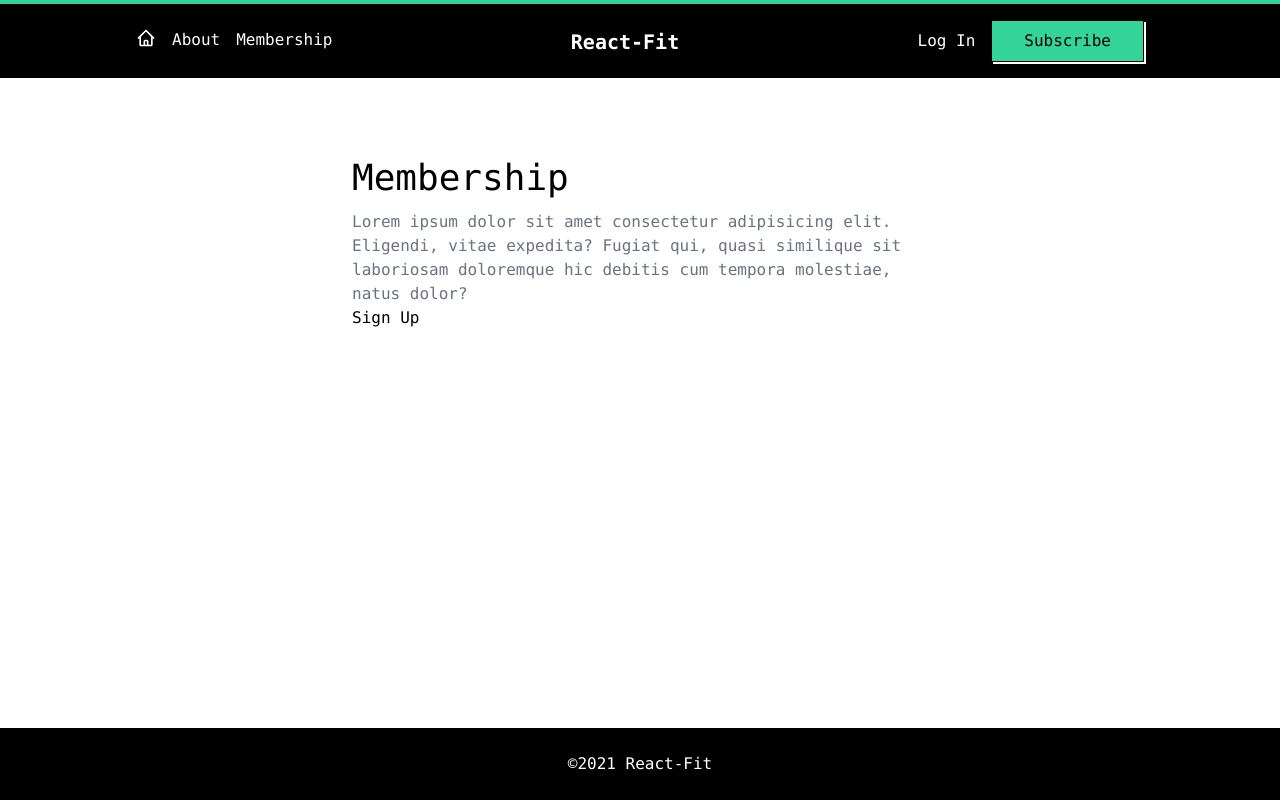
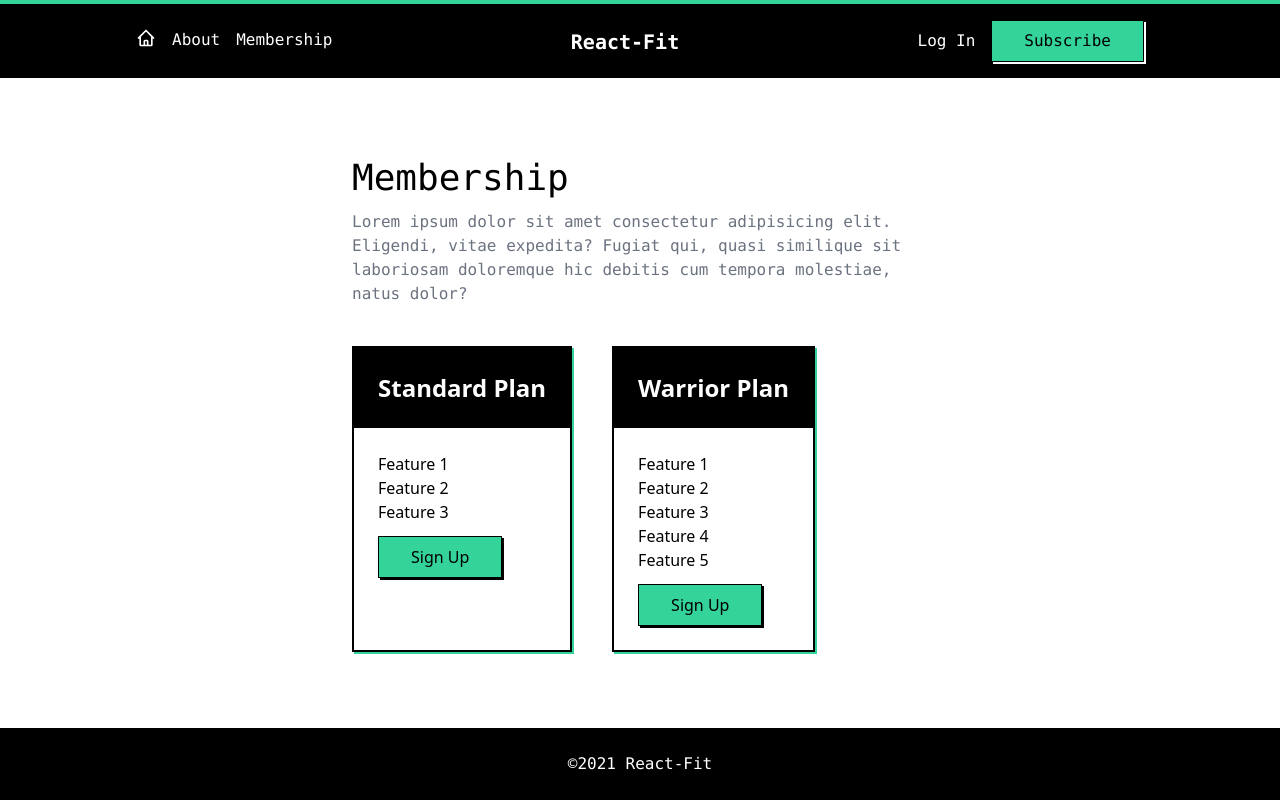
Before and after one commit to andrewgilliland/react-fit, a Next.js app: page /membership in a window 1280 px wide. Built offline with nearby package versions, Linux system fonts and the light colour scheme; no server answers.

Commit message:
adds membership cards

```diff
--- a/components/Button.js
+++ b/components/Button.js
@@ -1,6 +1,9 @@
-const Button = ({ children }) => {
+const Button = ({ children, onClick }) => {
   return (
-    <button className="bg-green-400 px-8 py-2 text-black border border-black shadow-offset-black mt-3">
+    <button
+      onClick={onClick}
+      className="bg-green-400 px-8 py-2 text-black border border-black shadow-offset-black mt-3"
+    >
       {children}
     </button>
   );
--- a/pages/membership.js
+++ b/pages/membership.js
@@ -20,10 +20,41 @@ export default function Membership() {
             vitae expedita? Fugiat qui, quasi similique sit laboriosam
             doloremque hic debitis cum tempora molestiae, natus dolor?
           </p>
-          <button onClick={(e) => createCheckoutSession(user.uid)}>
-            Sign Up
-          </button>
         </header>
+        <section className="flex gap-10 mt-10">
+          <div className="border-2 border-black shadow-offset-green">
+            <div className="bg-black p-6">
+              <h3 className="text-2xl font-bold text-white">Standard Plan</h3>
+            </div>
+            <div className="p-6">
+              <ul>
+                <li>Feature 1</li>
+                <li>Feature 2</li>
+                <li>Feature 3</li>
+              </ul>
+              <Button onClick={(e) => createCheckoutSession(user.uid)}>
+                Sign Up
+              </Button>
+            </div>
+          </div>
+          <div className="border-2 border-black shadow-offset-green">
+            <div className="bg-black p-6">
+              <h3 className="text-2xl font-bold text-white">Warrior Plan</h3>
+            </div>
+            <div className="p-6">
+              <ul>
+                <li>Feature 1</li>
+                <li>Feature 2</li>
+                <li>Feature 3</li>
+                <li>Feature 4</li>
+                <li>Feature 5</li>
+              </ul>
+              <Button onClick={(e) => createCheckoutSession(user.uid)}>
+                Sign Up
+              </Button>
+            </div>
+          </div>
+        </section>
       </main>
     </Layout>
   );
```
